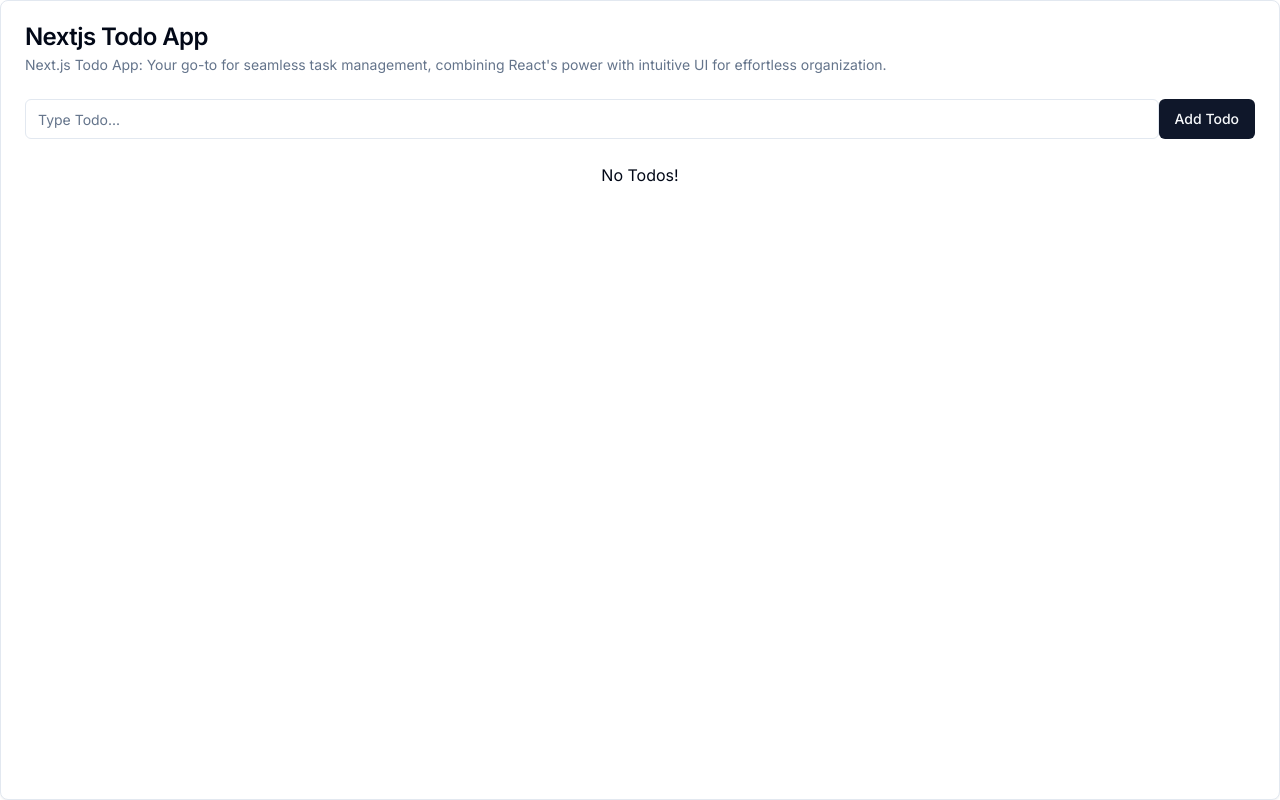
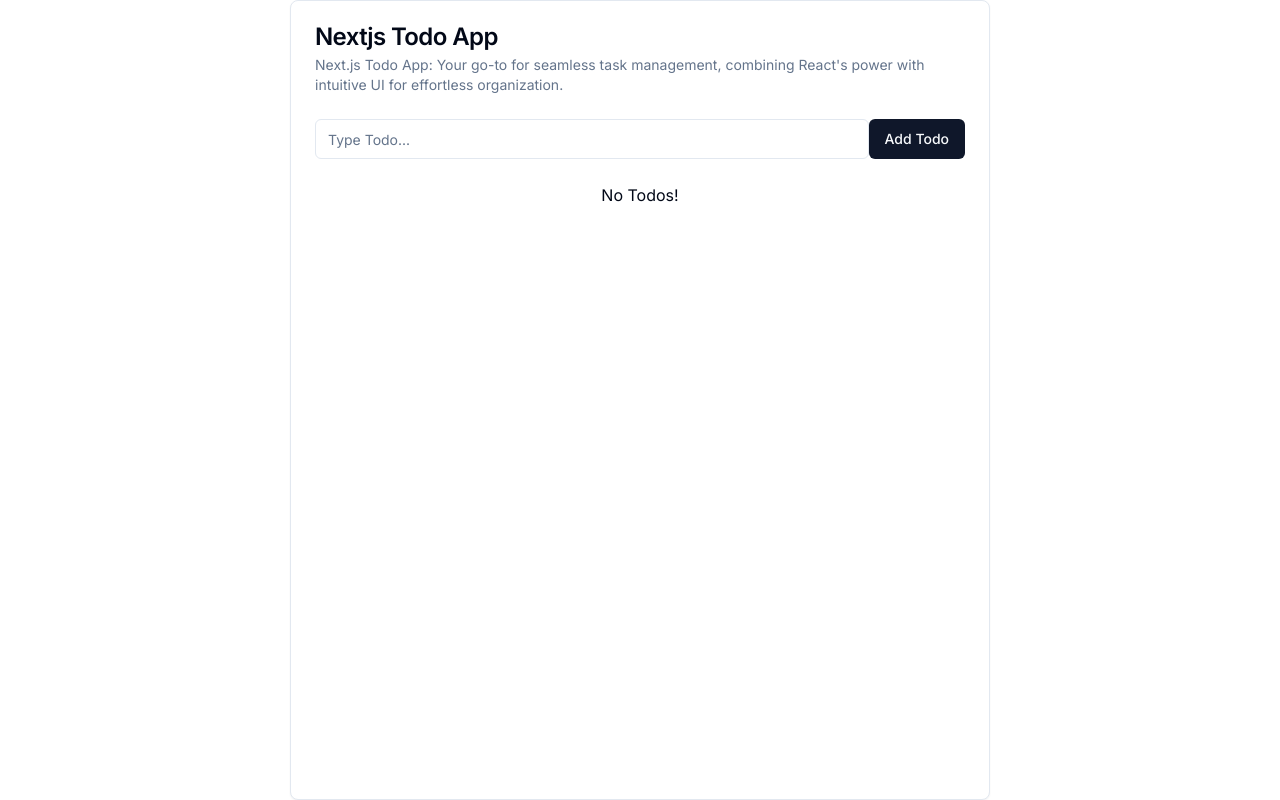
Before and after one commit to ali-eljerrari/nextjs-todo-app, a Next.js app: page / in a window 1280 px wide. Built offline with nearby package versions, Linux system fonts and the light colour scheme.

Commit message:
fixed card width on different devices

```diff
--- a/app/page.tsx
+++ b/app/page.tsx
@@ -3,7 +3,7 @@ import SharedCard from "@/components/shared/SharedCard";
 export default function Home() {
   return (
     <>
-      <main className="w-screen h-screen">
+      <main className="w-screen h-screen box-border">
         <SharedCard />
       </main>
     </>
--- a/components/shared/SharedCard.tsx
+++ b/components/shared/SharedCard.tsx
@@ -34,7 +34,7 @@ const SharedCard = () => {
       <Accordion
         type="single"
         collapsible
-        style={{ width: "100%", height: "70vh", overflowY: "scroll" }}
+        className="w-full h-[70vh] overflow-y-scroll"
       >
         {todos?.map((todo, index) => {
           return <AcordionItem key={index} data={todo} />;
@@ -44,7 +44,7 @@ const SharedCard = () => {
   };
 
   return (
-    <Card style={{ width: "100%", height: "100%", margin: "auto" }}>
+    <Card className="w-full md:w-[70%] h-full mx-auto md:min-w-[650px] md:max-w-[700px]">
       <CardHeader>
         <CardTitle>Nextjs Todo App</CardTitle>
         <CardDescription>
```
